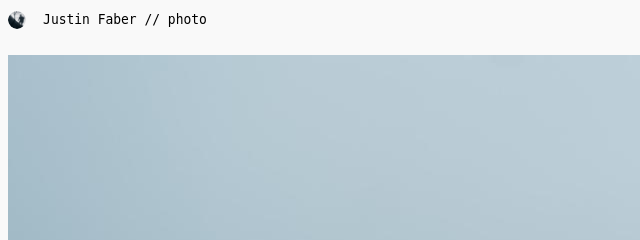
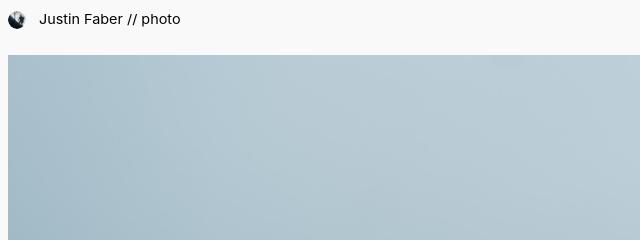
Before and after one commit to vredesbyyrd/photo, a plain HTML site: page index.html in a window 1280 px wide. Shown: the top 240 px of the page, 0-640 px from the left. Drawn offline with nearby package versions, Linux system fonts and the light colour scheme; some packages are replaced by stand-ins of ours; a script that the page names is missing.

Commit message:
Styling changes

```diff
--- a/assets/style.css
+++ b/assets/style.css
@@ -17,9 +17,9 @@ body {
 
 #gallery { margin: 8px; }
 
-header { margin: 0.5em auto 0 auto; text-align: left; font-family: 'DejaVu Sans Mono'; }
-header img.avatar { margin: auto 0.5em auto 0.5em; width: 18px; border-radius: 50%; }
-header .title { font-size: 0.9em; line-height: 1.6em; -webkit-transform: scaleY(0.9); -webkit-transform: scaleX(0.9) }
+header { margin: 0.5em auto 0 auto; text-align: left; }
+header img.avatar { margin: auto 0.8em auto 0.5em; width: 18px; border-radius: 50%; }
+header .title { font-size: 0.9em; line-height: 1.6em; -webkit-transform: scaleY(0.9); }
 header .description { line-height: 1.6em; }
 header nav { margin: 1.5em 0; }
 header nav a { margin: 0 0.6em; }
```
